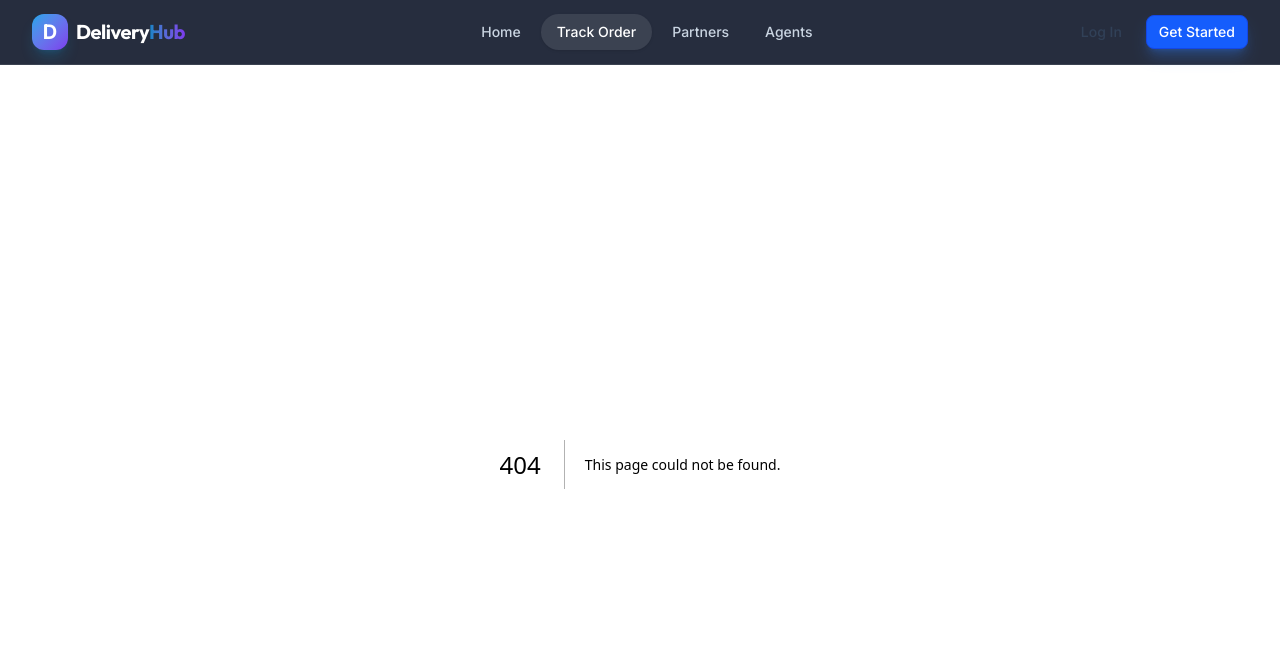
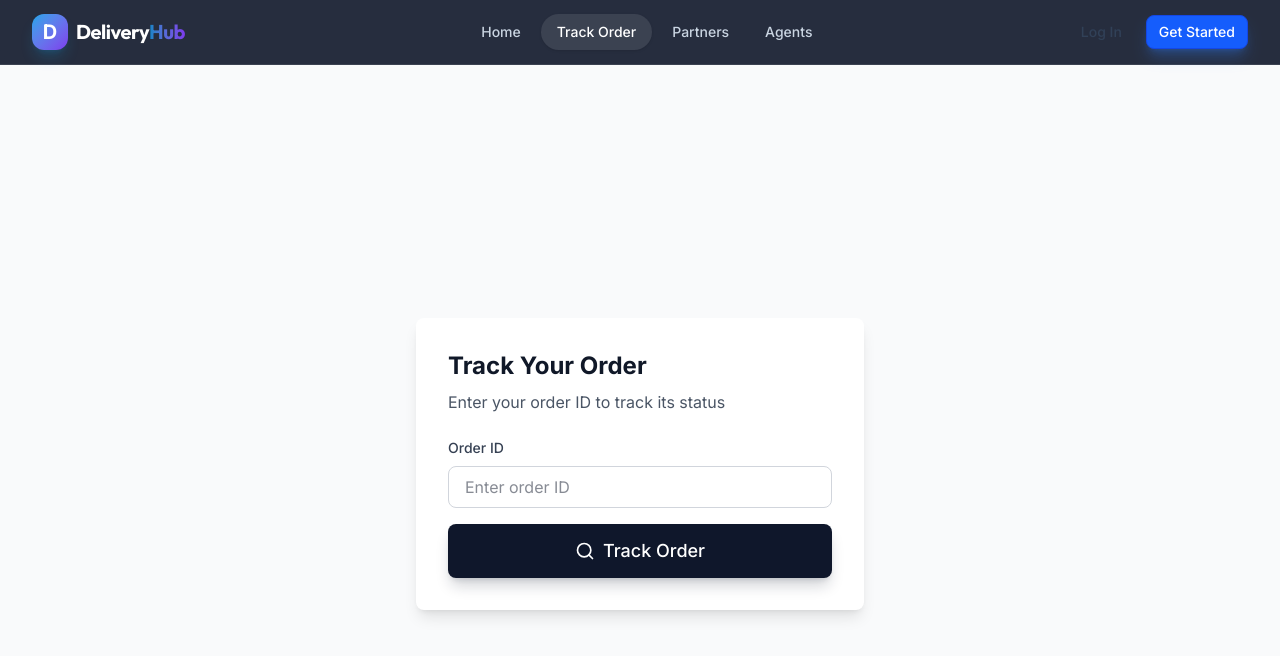
Before and after one commit to omix2003/CentralizedDeliveryNetwork, a Next.js app in the folder next-app/: page /track in a window 1280 px wide. Before the commit this address had no page. Shown: the top 656 px of the page. Built offline with nearby package versions, Linux system fonts and the light colour scheme.

Commit message:
Add missing route pages for /agent, /partner, and /track to fix 404 errors

```diff
--- /dev/null
+++ b/next-app/app/agent/page.tsx
@@ -0,0 +1,18 @@
+'use client';
+
+import { useEffect } from 'react';
+import { useRouter } from 'next/navigation';
+
+export default function AgentRedirectPage() {
+  const router = useRouter();
+
+  useEffect(() => {
+    router.replace('/agent/dashboard');
+  }, [router]);
+
+  return (
+    <div className="flex items-center justify-center min-h-screen">
+      <div className="animate-spin rounded-full h-12 w-12 border-b-2 border-blue-600"></div>
+    </div>
+  );
+}
--- /dev/null
+++ b/next-app/app/partner/page.tsx
@@ -0,0 +1,18 @@
+'use client';
+
+import { useEffect } from 'react';
+import { useRouter } from 'next/navigation';
+
+export default function PartnerRedirectPage() {
+  const router = useRouter();
+
+  useEffect(() => {
+    router.replace('/partner/dashboard');
+  }, [router]);
+
+  return (
+    <div className="flex items-center justify-center min-h-screen">
+      <div className="animate-spin rounded-full h-12 w-12 border-b-2 border-blue-600"></div>
+    </div>
+  );
+}
--- /dev/null
+++ b/next-app/app/track/page.tsx
@@ -0,0 +1,76 @@
+'use client';
+
+import { useRouter, useSearchParams } from 'next/navigation';
+import { useEffect, useState, Suspense } from 'react';
+import { Button } from '@/components/ui/Button';
+import { Search } from 'lucide-react';
+
+function TrackOrderForm() {
+  const router = useRouter();
+  const searchParams = useSearchParams();
+  const [orderId, setOrderId] = useState('');
+  const [error, setError] = useState('');
+
+  useEffect(() => {
+    const id = searchParams.get('id');
+    if (id) {
+      setOrderId(id);
+    }
+  }, [searchParams]);
+
+  const handleTrack = (e: React.FormEvent) => {
+    e.preventDefault();
+    if (!orderId.trim()) {
+      setError('Please enter an order ID');
+      return;
+    }
+    // Redirect to partner tracking page with order ID
+    router.push(`/partner/tracking?order=${orderId}`);
+  };
+
+  return (
+    <div className="min-h-screen bg-gray-50 flex items-center justify-center px-4">
+      <div className="max-w-md w-full bg-white rounded-lg shadow-lg p-8">
+        <h1 className="text-2xl font-bold text-gray-900 mb-2">Track Your Order</h1>
+        <p className="text-gray-600 mb-6">Enter your order ID to track its status</p>
+
+        <form onSubmit={handleTrack} className="space-y-4">
+          <div>
+            <label htmlFor="orderId" className="block text-sm font-medium text-gray-700 mb-2">
+              Order ID
+            </label>
+            <input
+              id="orderId"
+              type="text"
+              value={orderId}
+              onChange={(e) => {
+                setOrderId(e.target.value);
+                setError('');
+              }}
+              placeholder="Enter order ID"
+              className="w-full px-4 py-2 border border-gray-300 rounded-lg focus:ring-2 focus:ring-blue-500 focus:border-transparent"
+            />
+            {error && <p className="mt-1 text-sm text-red-600">{error}</p>}
+          </div>
+
+          <Button type="submit" className="w-full" size="lg">
+            <Search className="mr-2 h-5 w-5" />
+            Track Order
+          </Button>
+        </form>
+      </div>
+    </div>
+  );
+}
+
+export default function TrackOrderPage() {
+  return (
+    <Suspense fallback={
+      <div className="min-h-screen bg-gray-50 flex items-center justify-center">
+        <div className="animate-spin rounded-full h-12 w-12 border-b-2 border-blue-600"></div>
+      </div>
+    }>
+      <TrackOrderForm />
+    </Suspense>
+  );
+}
--- a/next-app/package.json
+++ b/next-app/package.json
@@ -37,6 +37,7 @@
     "zod": "^4.1.12"
   },
   "devDependencies": {
+    "@netlify/plugin-nextjs": "^4.39.0",
     "@types/mapbox-gl": "^3.4.1",
     "@types/node": "24.10.1",
     "@types/react": "19.2.6",
```
Also changed, not shown: 1 other file (tests, documents, lock files or other folders).
